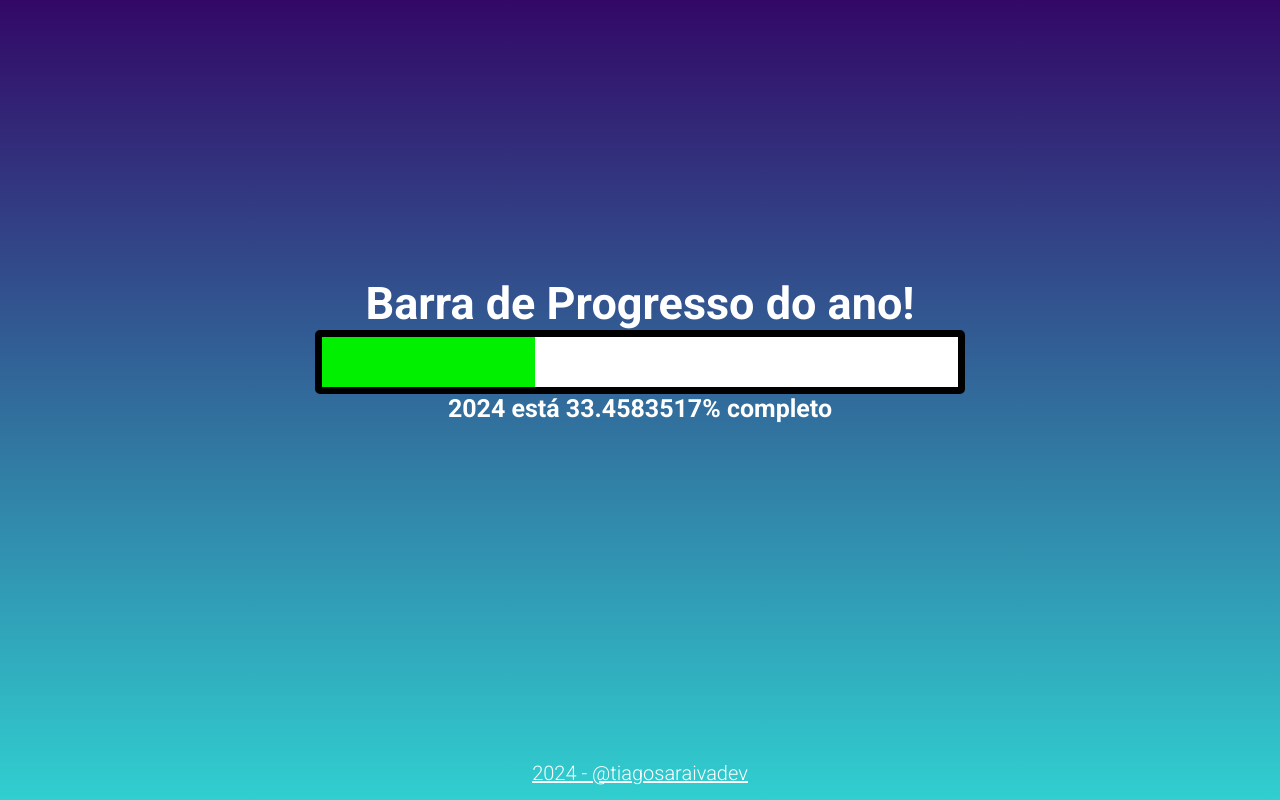
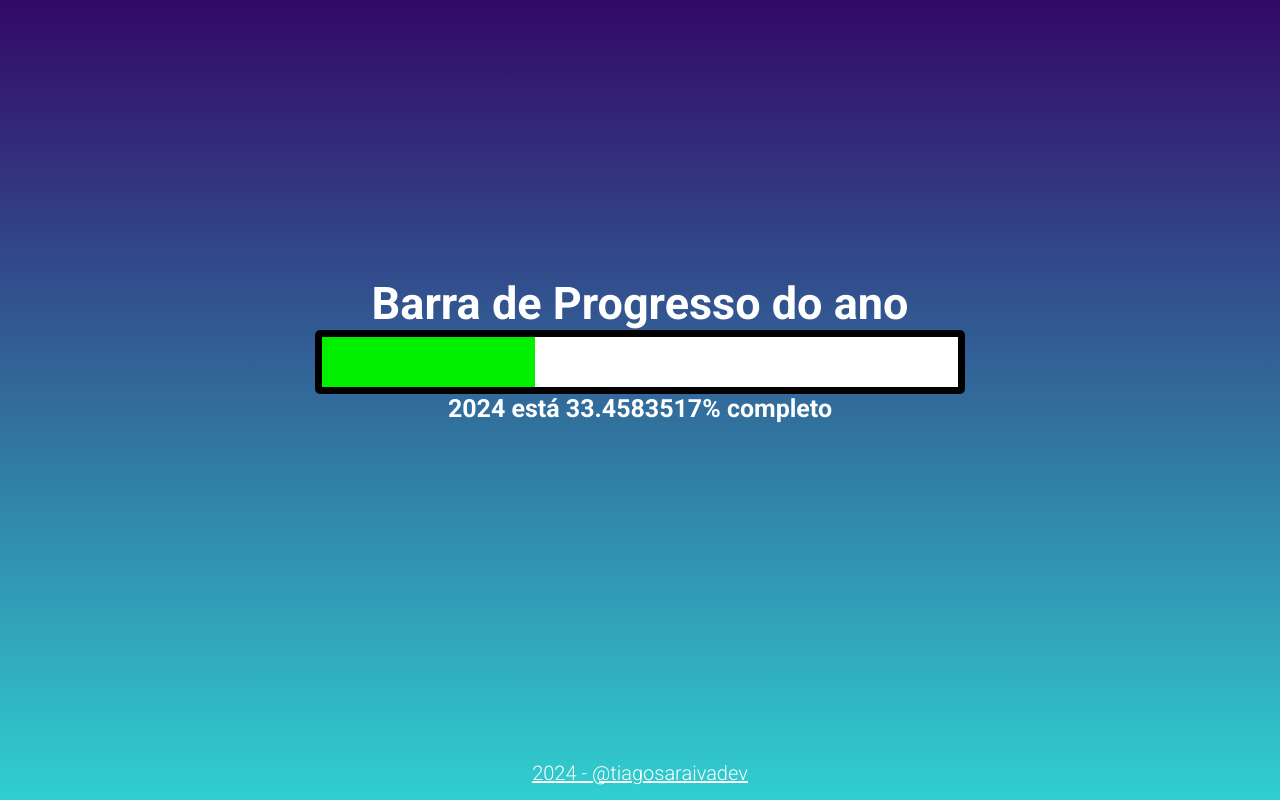
Before and after one commit to tiagosaraivadev/yearprogressbar, a plain HTML site: page index.html in a window 1280 px wide. Drawn offline with Linux system fonts and the light colour scheme.

Commit message:
alter title

```diff
--- a/index.html
+++ b/index.html
@@ -13,7 +13,7 @@
     <main>
         <div id="container">
             <div id="title">
-                <h2>Barra de Progresso do ano!</h2>
+                <h2>Barra de Progresso do ano</h2>
             </div>
             <div id="myBar">
                 <div id="myProgress"></div>
```
